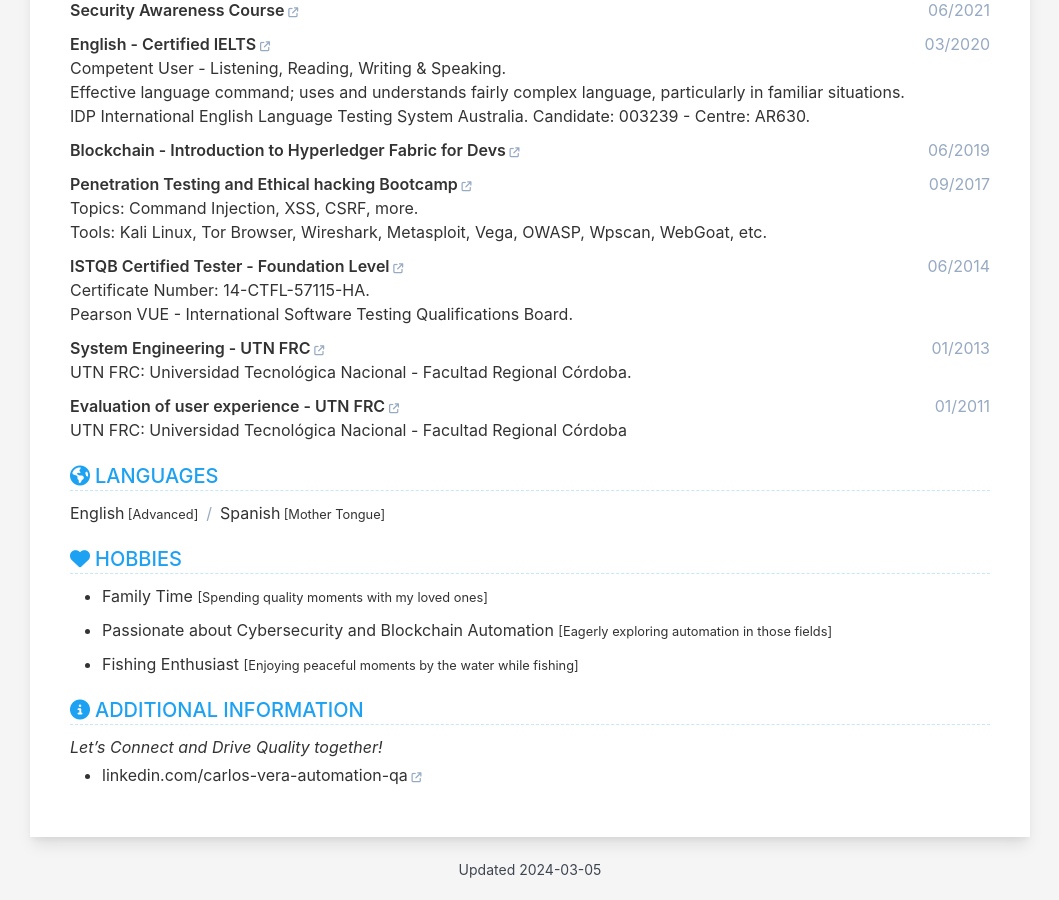
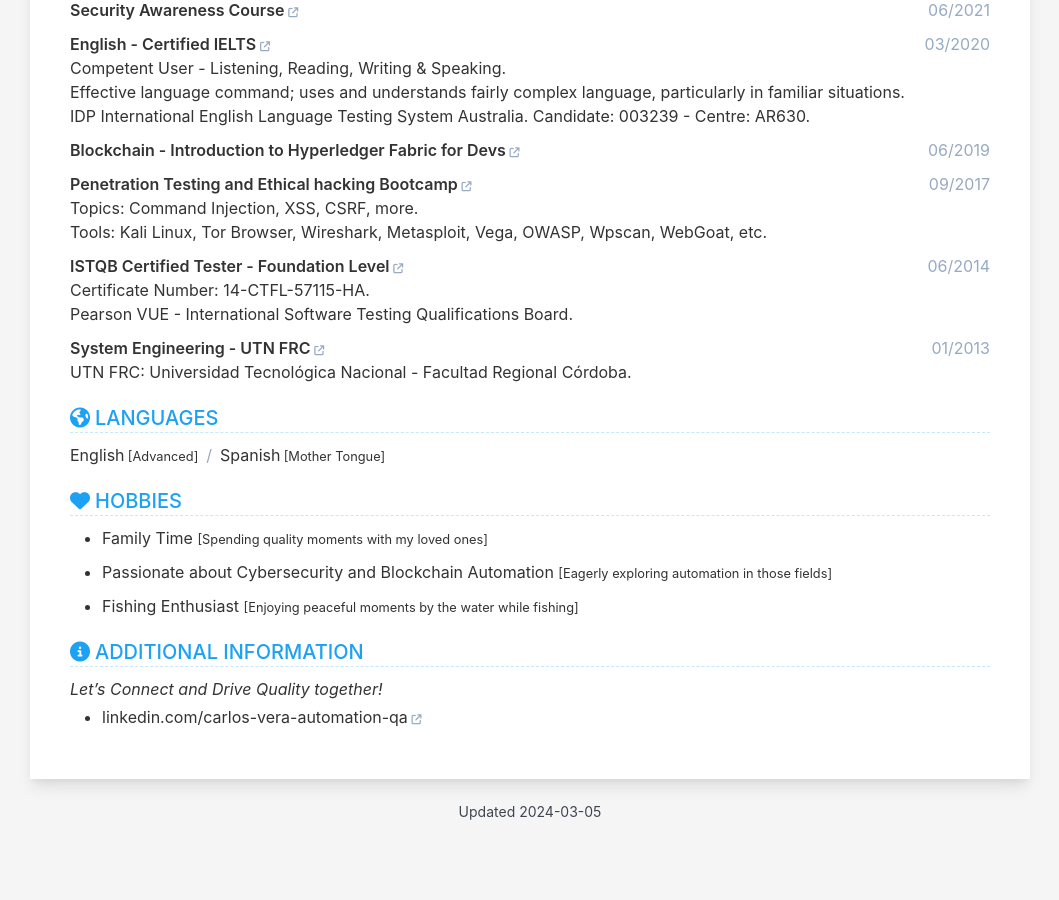
Before and after one commit to cvera08/full-resume, a Jekyll site: the page built from index.html, in a window 1280 px wide and 900 px high, scrolled down 5102 px. Shown: the whole window, without its empty margins (110-1169 px from the left). Built offline with Jekyll 4.4.1, drawn with Linux system fonts in a browser that asks for light colours; after the commit the page ends 5944 px from its top, so only the background shows below that.

Commit message:
chore: remove evaluation of user experience

```diff
--- a/_data/data.yml
+++ b/_data/data.yml
@@ -376,12 +376,6 @@ education:
       description: |
         UTN FRC: Universidad Tecnológica Nacional - Facultad Regional Córdoba.
 
-    - institution: Evaluation of user experience - UTN FRC
-      link: 'https://www.frc.utn.edu.ar/'
-      date: 01/2011
-      description: |
-        UTN FRC: Universidad Tecnológica Nacional - Facultad Regional Córdoba
-
 language:
   show: true
   order: 11
```
